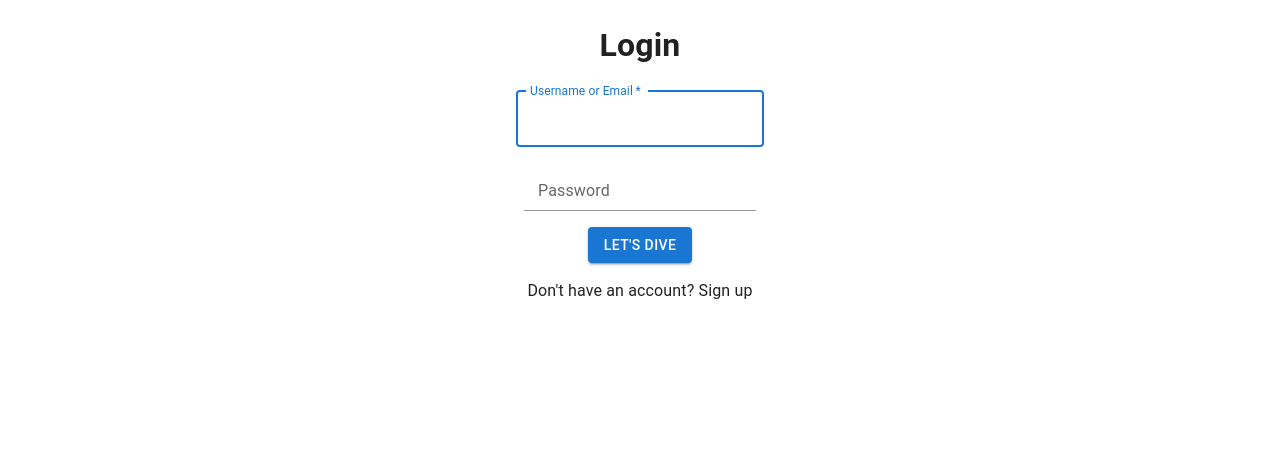
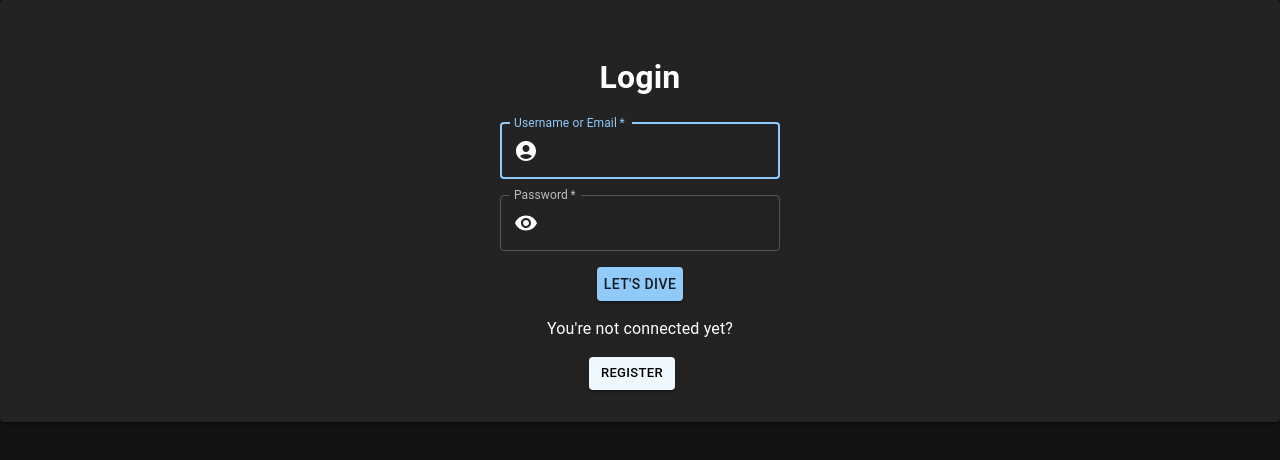
Before and after one commit to MussaShaukenov/KBTU-project, a React (Create React App) app: page / in a window 1280 px wide. Shown: the top 460 px of the page. Built offline with nearby package versions, Linux system fonts and the light colour scheme.

Commit message:
feat: add styling

```diff
--- a/package.json
+++ b/package.json
@@ -14,6 +14,7 @@
     "react": "^18.2.0",
     "react-dom": "^18.2.0",
     "react-scripts": "5.0.1",
+    "sass": "^1.68.0",
     "web-vitals": "^2.1.4"
   },
   "scripts": {
--- /dev/null
+++ b/src/assets/css/AuthRegistration.scss
@@ -0,0 +1,25 @@
+$hoverColor: #FBE4d8;
+
+#login-button {
+  margin: 0;
+  padding: 5px 0;
+  width: 7%;
+  background-color: aliceblue;
+  color: black;
+
+  &:hover {
+    background-color: $hoverColor;
+    box-shadow: 0 0 10px whitesmoke;
+  }
+}
+#register-button {
+  margin: 0;
+  padding: 5px 0;
+  width: 7%;
+
+  &:hover {
+    background-color: $hoverColor;
+    box-shadow: 0 0 10px whitesmoke;
+    color: black;
+  }
+}
--- a/src/components/Authentication.js
+++ b/src/components/Authentication.js
@@ -1,18 +1,19 @@
 import React from "react";
-import Button from '@mui/material/Button';
-import TextField from '@mui/material/TextField';
-import IconButton from '@mui/material/IconButton';
-import InputAdornment from '@mui/material/InputAdornment';
-import FormControl from '@mui/material/FormControl';
-import InputLabel from '@mui/material/InputLabel';
-import Input from '@mui/material/Input';
+import Button from "@mui/material/Button";
+import TextField from "@mui/material/TextField";
+import InputAdornment from "@mui/material/InputAdornment";
+import FormControl from "@mui/material/FormControl";
+import { createTheme, ThemeProvider } from "@mui/material/styles";
+import { CssBaseline } from "@mui/material";
+import AccountCircleIcon from "@mui/icons-material/AccountCircle";
+import VisibilityIcon from "@mui/icons-material/Visibility";
+import VisibilityOffIcon from "@mui/icons-material/VisibilityOff";
+import { Paper } from "@mui/material";
+import "../assets/css/AuthRegistration.scss";
 
-import { createTheme, ThemeProvider } from '@mui/material/styles';
-import { CssBaseline } from '@mui/material';
-
-const lightTheme = createTheme({
+const darkTheme = createTheme({
   palette: {
-    type: 'dark', // Set to 'light' for a light theme
+    mode: "dark",
   },
 });
 
@@ -25,8 +26,9 @@ function Authentication({
   formData,
 }) {
   return (
-    <ThemeProvider theme={lightTheme}>
+    <ThemeProvider theme={darkTheme}>
       <CssBaseline />
+      <Paper elevation={2} style={{ padding: "2rem" }}>
         <div>
           <div>
             <h1>Login</h1>
@@ -42,50 +44,68 @@ function Authentication({
                 autoFocus
                 value={formData.username}
                 onChange={handleInputChange}
-              style={{ marginBottom: '1rem' }}
+                style={{ marginBottom: "1rem" }}
+                InputProps={{
+                  startAdornment: (
+                    <InputAdornment position="start">
+                      <AccountCircleIcon />
+                    </InputAdornment>
+                  ),
+                }}
               />
             </div>
             <div className="input-container">
               <FormControl variant="outlined">
-              <InputLabel htmlFor="password">Password</InputLabel>
-              <Input
+                <TextField
                   id="password"
+                  label="Password"
                   type={showPassword ? "text" : "password"}
                   name="password"
                   value={formData.password}
                   onChange={handleInputChange}
                   required
-                endAdornment={
-                  <InputAdornment position="end">
-                    <IconButton
-                      aria-label="toggle password visibility"
+                  InputProps={{
+                    startAdornment: (
+                      <InputAdornment position="start">
+                        {showPassword ? (
+                          <VisibilityOffIcon
                             onClick={toggleViewPassword}
-                      edge="end"
-                    >
-                      {showPassword ? (
-                        <i className="fas fa-eye-slash"></i>
+                            style={{ cursor: "pointer" }}
+                          />
                         ) : (
-                        <i className="fas fa-eye"></i>
+                          <VisibilityIcon
+                            onClick={toggleViewPassword}
+                            style={{ cursor: "pointer" }}
+                          />
                         )}
-                    </IconButton>
                       </InputAdornment>
-                }
+                    ),
+                  }}
                 />
               </FormControl>
             </div>
             <Button
+              id="register-button"
               variant="contained"
               size="medium"
               type="submit"
-            style={{ marginTop: '1rem' }}
+              style={{ marginTop: "1rem" }}
             >
               Let's Dive
             </Button>
           </form>
-        <p style={{ marginTop: '1rem' }}>
-          Don't have an account? <span onClick={toggleForm}>Sign up</span>
-        </p>
+          <p style={{ marginTop: "1rem" }}>You're not connected yet?</p>
+          <Button
+            id="login-button"
+            variant="contained"
+            size="small"
+            onClick={toggleForm}
+            style={{ marginRight: "1rem" }}
+          >
+            Register
+          </Button>
         </div>
+      </Paper>
     </ThemeProvider>
   );
 }
--- a/src/components/Registration.js
+++ b/src/components/Registration.js
@@ -1,23 +1,21 @@
 import React from "react";
 import Button from "@mui/material/Button";
 import TextField from "@mui/material/TextField";
-import IconButton from "@mui/material/IconButton";
 import InputAdornment from "@mui/material/InputAdornment";
 import FormControl from "@mui/material/FormControl";
-import {Paper} from "@mui/material";
+import { Paper } from "@mui/material";
 import AccountCircleIcon from "@mui/icons-material/AccountCircle";
 import VisibilityIcon from "@mui/icons-material/Visibility";
 import VisibilityOffIcon from "@mui/icons-material/VisibilityOff";
-import { ThemeProvider, createTheme } from '@mui/material/styles';
-import CssBaseline from '@mui/material/CssBaseline';
-
+import { ThemeProvider, createTheme } from "@mui/material/styles";
+import CssBaseline from "@mui/material/CssBaseline";
+import "../assets/css/AuthRegistration.scss";
 
 const darkTheme = createTheme({
   palette: {
-    mode: 'dark',
+    mode: "dark",
   },
 });
-
 
 function Registration({
   toggleForm,
@@ -117,6 +115,7 @@ function Registration({
             </FormControl>
           </div>
           <Button
+            id="register-button"
             variant="contained"
             size="medium"
             type="submit"
@@ -125,9 +124,16 @@ function Registration({
             Let's Create an Account
           </Button>
         </form>
-        <p style={{ marginTop: "1rem" }}>
-          Already have an account? <span onClick={toggleForm}>Login</span>
-        </p>
+        <p style={{ marginTop: "1rem" }}>Already have an account?</p>
+        <Button
+          id="login-button"
+          variant="contained"
+          size="small"
+          onClick={toggleForm}
+          style={{ marginRight: "1rem" }}
+        >
+          Login
+        </Button>
       </Paper>
     </ThemeProvider>
   );
```
Also changed, not shown: 1 other file (tests, documents, lock files or other folders). Lines whose indentation alone changed are shown as unchanged.
